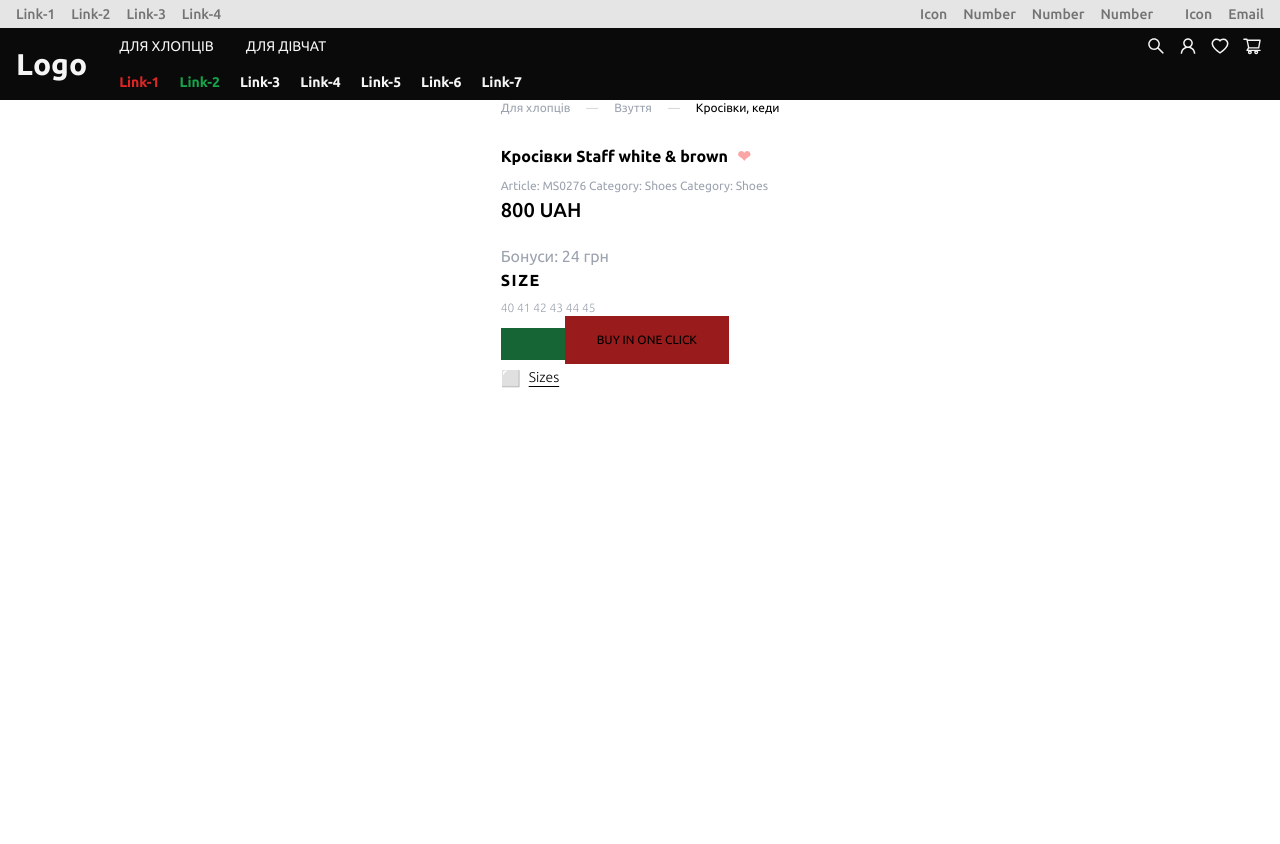
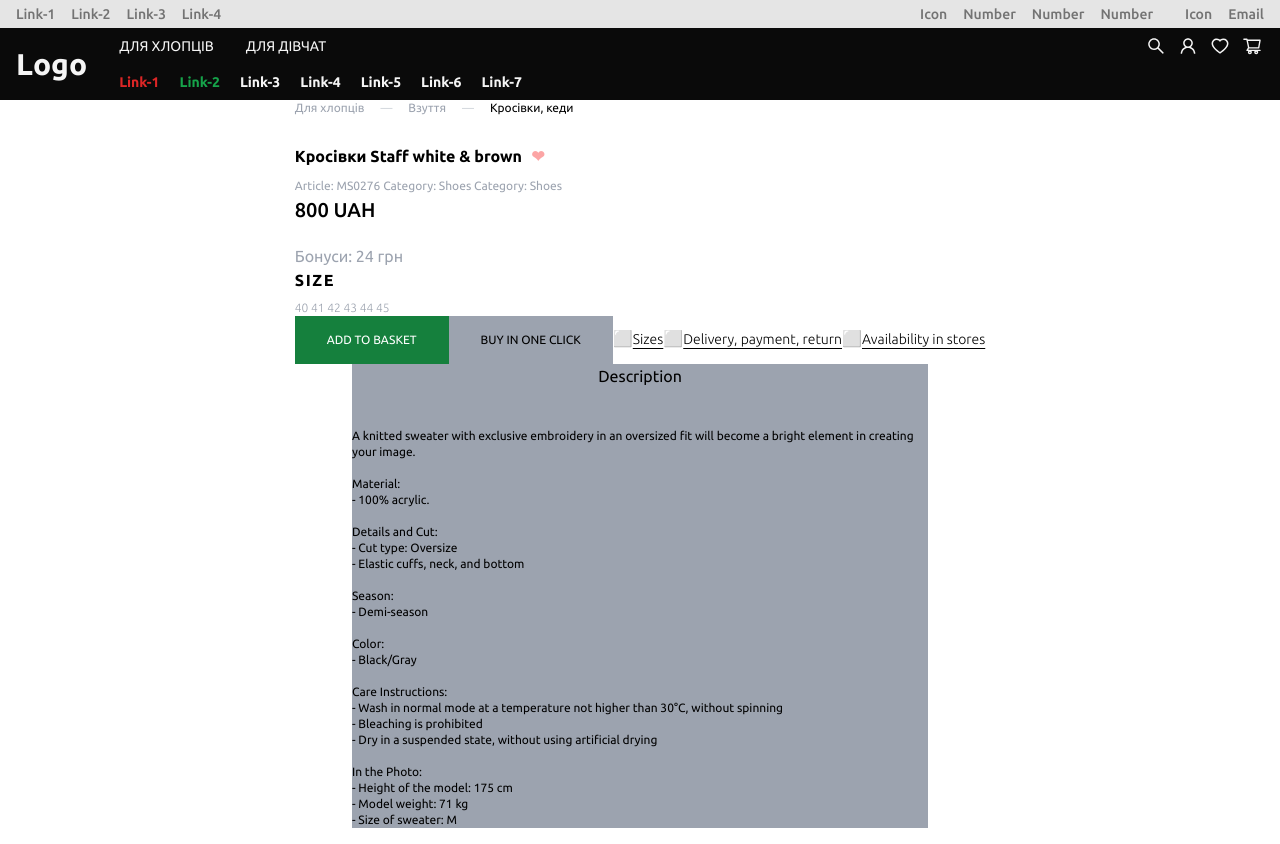
Before and after one commit to DeFosu/react-shop-clothes-template, a React (Vite) app: page /pview in a window 1280 px wide. Before the commit the page ends 800 px from the top, so only its background shows below. Built offline with nearby package versions, Linux system fonts and the light colour scheme.

Commit message:
feat: create description component

```diff
--- a/src/components/ProductDetails/BuyOneClickBtn.tsx
+++ b/src/components/ProductDetails/DetailsButton.tsx
@@ -6,14 +6,14 @@ type TButton = {
     variant?: "text" | "contained" | "outlined";
 };
 
-const BuyOneClickBtn: React.FC<TButton> = (props) => {
+const DetailsButton: React.FC<TButton> = (props) => {
     const { children, className = "", variant = "contained" } = props;
 
     const styleVariant = {
         text: "underline",
         contained: "bg-gray-400 text-black font-normal text-xs py-4 px-8",
         outlined:
-            " text-black font-normal text-xs py-4 px-8 bg-transparent border",
+            "font-light text-sm underline underline-offset-4",
     };
 
     const buttonStyle = `${styleVariant[variant]} ${className}`;
@@ -21,4 +21,4 @@ const BuyOneClickBtn: React.FC<TButton> = (props) => {
     return <button className={buttonStyle}>{children}</button>;
 };
 
-export default BuyOneClickBtn;
+export default DetailsButton;
--- a/src/components/ProductDetails/InfoButton.tsx
+++ /dev/null
@@ -1,18 +0,0 @@
-import React from 'react';
-
-const InfoButton = () => {
-  return (
-    <div className="flex items-center space-x-2">
-      {/* Replace this span with an actual icon element */}
-      <span className="inline-block w-5 h-5">
-      ⬜
-      </span>
-      <div className="relative">
-        <span className="font-light text-sm underline underline-offset-4">Sizes</span>
-
-      </div>
-    </div>
-  );
-};
-
-export default InfoButton;
--- /dev/null
+++ b/src/components/ProductDetails/ProductDescription.tsx
@@ -0,0 +1,51 @@
+import React from 'react';
+
+const ProductDescription = () => {
+  return (
+    <div className='max-w-xl m-auto align bg-gray-400'>
+        <div className='text-center mb-10'>Description</div>
+        <p className="mb-4 text-xs">
+    A knitted sweater with exclusive embroidery in an oversized fit will become a bright element in creating your image.
+  </p>
+  <div className="mb-4 text-xs">
+    <h2>Material:</h2>
+    <p>- 100% acrylic.</p>
+  </div>
+  <div className="mb-4 text-xs">
+    <h2>Details and Cut:</h2>
+    <ul>
+      <li>- Cut type: Oversize</li>
+      <li>- Elastic cuffs, neck, and bottom</li>
+    </ul>
+  </div>
+  <div className="mb-4 text-xs">
+    <h2>Season:</h2>
+    <p>- Demi-season</p>
+  </div>
+  <div className="mb-4 text-xs">
+    <h2>Color:</h2>
+    <p>- Black/Gray</p>
+  </div>
+  <div className="mb-4 text-xs">
+    <h2>Care Instructions:</h2>
+    <ul>
+      <li>- Wash in normal mode at a temperature not higher than 30°C, without spinning</li>
+      <li>- Bleaching is prohibited</li>
+      <li>- Dry in a suspended state, without using artificial drying</li>
+    </ul>
+  </div>
+  <div className="mb-4 text-xs">
+    <h2>In the Photo:</h2>
+    <ul>
+      <li>- Height of the model: 175 cm</li>
+      <li>- Model weight: 71 kg</li>
+      <li>- Size of sweater: M</li>
+    </ul>
+  </div>
+
+
+      </div>
+  );
+};
+
+export default ProductDescription;
--- a/src/components/ProductDetails/ProductDetails.tsx
+++ b/src/components/ProductDetails/ProductDetails.tsx
@@ -1,8 +1,7 @@
 import React, { useState } from "react";
-import ToBasketBtn from "./ToBasketBtn";
-import BuyOneClickBtn from "./BuyOneClickBtn";
+import DetailsButton from "./DetailsButton";
 import Sizes from "./Sizes";
-import InfoButton from "./InfoButton";
+import ProductDescription from "./ProductDescription";
 
 const ProductDetails = () => {
     const hasDiscount = false;
@@ -56,11 +55,24 @@ const ProductDetails = () => {
             {/* сделать ологику выщета бонуса в размере 3 проц от цены*/}
             <div className="">
                 <Sizes />
-                <ToBasketBtn />
-                <BuyOneClickBtn variant="contained" className="bg-red-800">
+                <DetailsButton variant="contained" className="bg-green-700 text-white">
+                    ADD TO BASKET
+                </DetailsButton>
+                <DetailsButton variant="contained" className="bg-gray-400">
                     BUY IN ONE CLICK
-                </BuyOneClickBtn>
-                <InfoButton />
+                </DetailsButton>
+                 <>⬜</><DetailsButton variant="outlined">
+                 Sizes
+                </DetailsButton>
+                <>⬜</><DetailsButton variant="outlined">
+                 Delivery,  payment, return
+                </DetailsButton>
+                <>⬜</><DetailsButton variant="outlined">
+                 Availability in stores
+                </DetailsButton>
+                <div>
+                    <ProductDescription />
+                </div>
             </div>
         </div>
     );
--- a/src/components/ProductDetails/ToBasketBtn.tsx
+++ /dev/null
@@ -1,14 +0,0 @@
-import React from 'react';
-
-
-
-const ToBasketBtn = () => {
-
-  return (
-    <button className="bg-green-800 text-white font-normal text-xs py-4 px-8">
-
-    </button>
-  );
-};
-
-export default ToBasketBtn;
--- a/src/pages/PView.tsx
+++ b/src/pages/PView.tsx
@@ -2,7 +2,7 @@ import React from "react";
 import ProductDetails from "../components/ProductDetails/ProductDetails";
 
 
-
+//#f9f9f9 bg top
 const PView: React.FC = () => {
     return (
         <div className="">
```
